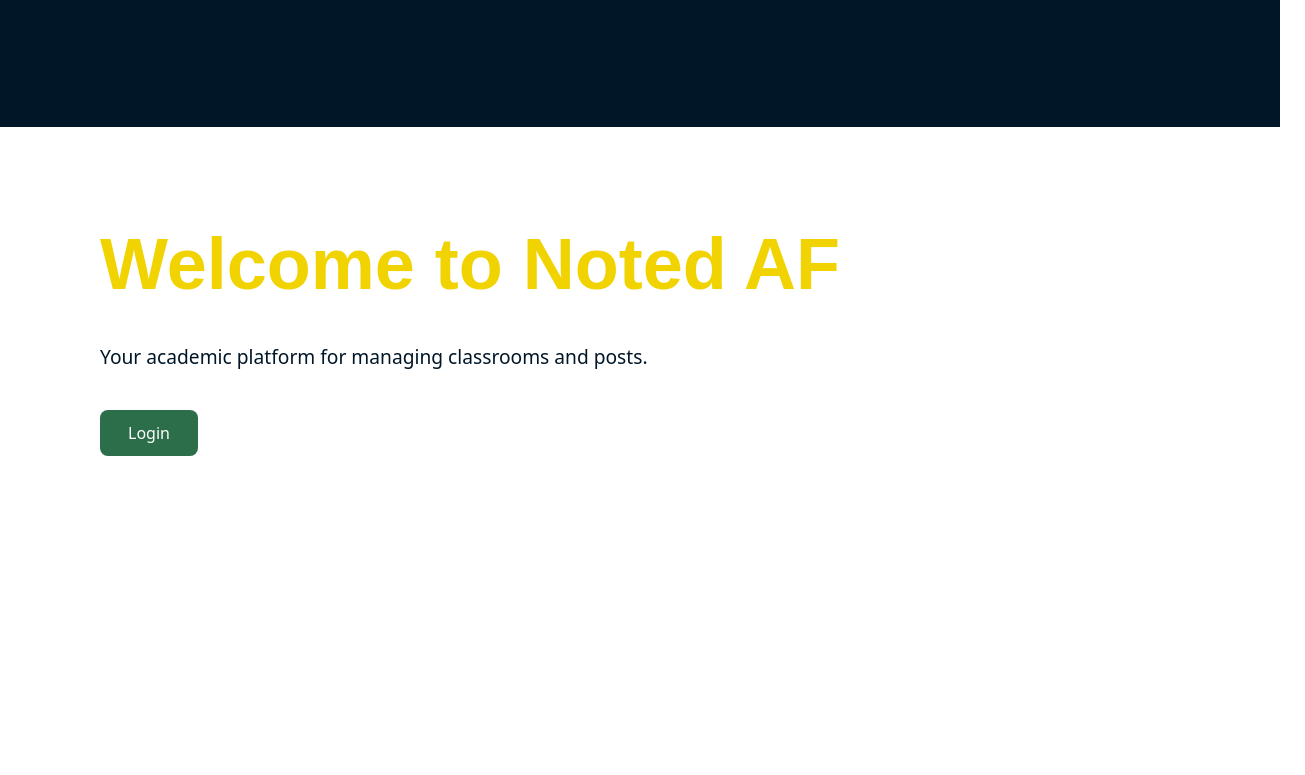
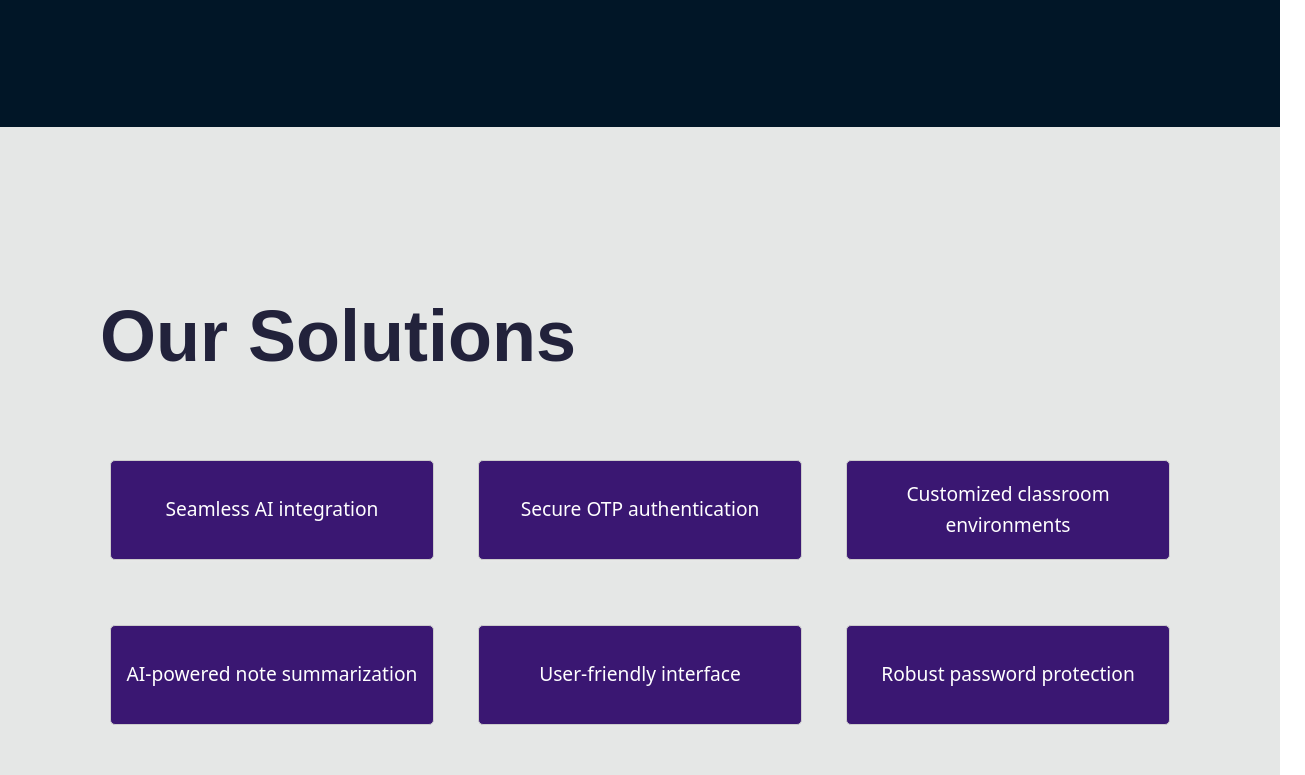
Before and after one commit to SrikanthVMGit/notedAF-Academic-Forms, a React (Create React App) app: page / in a window 1280 px wide. Shown: the part 600-1375 px from the top of the page, 1305 px wide, since content can reach past the window. Built offline with nearby package versions, Linux system fonts and the light colour scheme.

Commit message:
design update

```diff
--- a/src/pages/LandingPage.css
+++ b/src/pages/LandingPage.css
@@ -1,18 +1,74 @@
 .landing-page {
     text-align: center;
     padding: 0px;
+    overflow-x: hidden;
+
+  }
+  .container {
+    overflow-x: hidden;
   }
 
+  .features-container1 {
+    width: 100%;
+    display: flex;
+    flex-wrap: wrap;
+    justify-content: space-between;
+    margin-top:35px;
+  }
+
+  .features-container2 {
+    width: 100%;
+    display: flex;
+    flex-wrap: wrap;
+    justify-content: space-between;
+    margin-top:25px;
+  }
+
+  .features-panels {
+    flex: 0 1 30%; /* Adjust the width to be approximately one-third */
+    margin: 10px; /* Add some margin for spacing */
+    height: 100px;
+    border: 1px solid #ccc;
+    padding: 15px;
+    border-radius: 5px;
+    box-shadow: 0 2px 4px rgba(255, 255, 255, 0.1);
+    background-color: #3A1772;
+    display: flex;
+    color: #fff;
+    justify-content: center;
+    align-items: center;
+    text-align: center;
+    word-wrap: break-word;
+    transition: transform 0.3s ease;
+    margin-top: 10px;
+    margin-bottom: 10px;
+
+  }
+
+  .features-panels:hover {
+    transform: translateY(-8px);
+  }
+  .features-panels p{
+    margin-top: auto !important;
+    margin-bottom: auto !important;
+
+    font-size: 18px;
+    line-height: 1.6;
+
+  }
+
+
   .landing-header {
-    height: 650px;
-    background: #ffffff;
+    height: 780px;
+    background: #E5E7E6;
     color: #011627;
     display: flex;
     text-align: left;
     flex-direction: column;
     align-items: flex-start;
     padding: 100px;
-    justify-content: flex-start;
+    justify-content:center;
+    text-align: center;
     gap: 20px;
     margin-top: 0px;
     margin-bottom: 0px;
@@ -21,7 +77,7 @@
   .landing-header h1 {
     font-family: "DM Serif Display", sans-serif;
     font-size: 72px;
-    color: #F1D302;
+    color: #22223B;
     line-height: 1.05;
     margin-bottom: 20px;
   }
--- a/src/pages/LandingPage.js
+++ b/src/pages/LandingPage.js
@@ -22,7 +22,7 @@ const LandingPage = () => {
 
   return (
     <div className="landing-page">
-      <Navbar showSearch={false}  showLogout={false}/> {/* Pass prop to hide search bar */}
+      <Navbar showSearch={false} showLogout={false} /> {/* Pass prop to hide search bar */}
 
 
       <section className="features">
@@ -34,11 +34,34 @@ const LandingPage = () => {
       </section>
 
       <header className="landing-header">
-        <h1>Welcome to Noted AF</h1>
-        <p>Your academic platform for managing classrooms and posts.</p>
-        <div className="landing-buttons">
-          <Link to="/login" className="landing-btn">Login</Link>
+        <h1>Our Solutions</h1>
+        <div className="features-container1">
+          <div className="features-panels">
+            <p>Seamless AI integration</p>
+          </div>
+          <div className="features-panels">
+            <p>Secure OTP authentication</p>
+          </div>
+          <div className="features-panels">
+            <p>Customized classroom environments</p>
+          </div>
+          </div>
+
+
+
+          <div className="features-container2">
+          <div className="features-panels">
+            <p>AI-powered note summarization</p>
+          </div>
+          <div className="features-panels">
+            <p>User-friendly interface</p>
+          </div>
+          <div className="features-panels">
+            <p>Robust password protection</p>
+          </div>
         </div>
+
+
       </header>
 
 
@@ -55,6 +78,9 @@ const LandingPage = () => {
         </div>
         {/* Add more slides as needed */}
       </Slider>
+      <div className="landing-buttons">
+          <Link to="/login" className="landing-btn">Login</Link>
+        </div>
 
       <section className="landing-info">
         <h2>About Noted AF</h2>
--- /dev/null
+++ b/styles.css
@@ -0,0 +1,4 @@
+/* Hide horizontal scroll bar */
+.container {
+    overflow-x: hidden;
+}
```
Also changed, not shown: src/App.css (line endings or trailing spaces), 1 other file (tests, documents, lock files or other folders).
